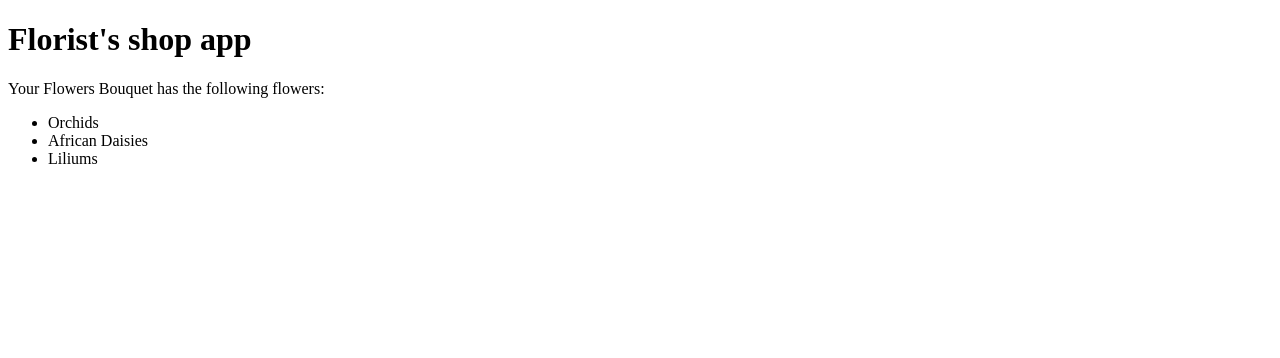
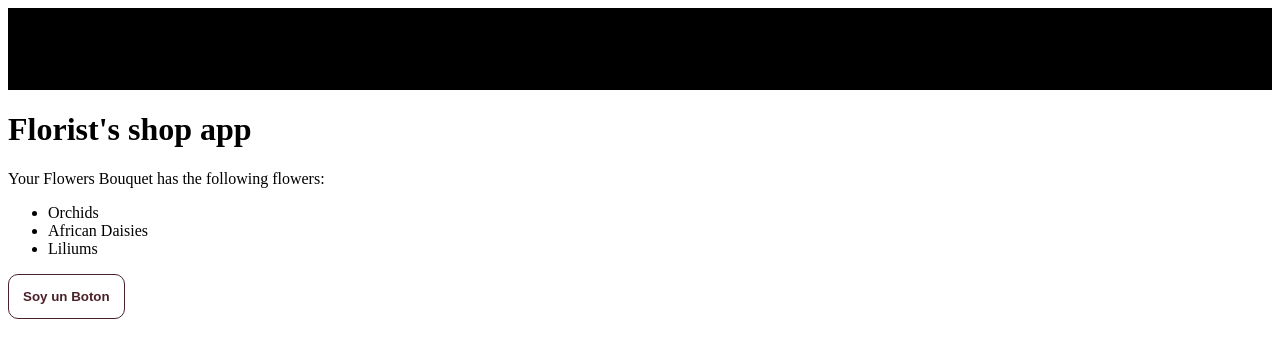
Before and after one commit to BarbDMC/TS-react, a React app: page / in a window 1280 px wide. Shown: the top 358 px of the page. Built offline with nearby package versions, Linux system fonts and the light colour scheme.

Commit message:
Extends button component and create uiTemplate HOC

```diff
--- /dev/null
+++ b/src/components/FlowersBouquet/CustomButton/CustomButton.tsx
@@ -0,0 +1,52 @@
+import React from "react";
+import { containedButtonStyle, outlinedButtonStyle, textOnlyButtonStyle } from "./styles";
+
+import { colors as CssColors } from '../../../theme/colors/colors'
+
+type Colors = 'primary' | 'secondary' | 'warning';
+
+interface ButonProps {
+  title: string
+  color?: Colors;
+  buttonClass?: 'outlined' | 'text-only' | 'contained';
+  handleClick?: () => void;
+}
+
+
+const ContainedButton: React.FC<Partial<ButonProps>> = ({ title = '', color = 'primary', handleClick = () => { } }) => (
+  <button onClick={ handleClick }
+    style={ { ...containedButtonStyle, backgroundColor: CssColors[color] } }
+  >
+    { title }
+  </button>
+)
+
+const OutlinedButton: React.FC<Partial<ButonProps>> = ({ title = '', color = 'primary', handleClick = () => { } }) => (
+  <button onClick={ handleClick }
+    style={ { ...outlinedButtonStyle, color: CssColors[color], borderColor: CssColors[color] } }
+  >
+    { title }
+  </button>
+)
+
+const TextOnlyButton: React.FC<Partial<ButonProps>> = ({ title = '', color = 'primary', handleClick = () => { } }) => (
+  <button onClick={ handleClick }
+    style={ { ...textOnlyButtonStyle, backgroundColor: CssColors[color] } }
+  >
+    { title }
+  </button>
+)
+
+const CustomButton: React.FC<ButonProps> = ({ title = '', color = 'primary', buttonClass = 'contained', handleClick = () => { } }) => {
+
+  const buttonStyle = {
+    contained: <ContainedButton title={ title } color={ color } handleClick={ handleClick } />,
+    outlined: <OutlinedButton title={ title } color={ color } handleClick={ handleClick } />,
+    "text-only": <TextOnlyButton title={ title } color={ color } handleClick={ handleClick } />
+  }
+
+  return buttonStyle[buttonClass];
+
+}
+
+export default CustomButton;
--- /dev/null
+++ b/src/components/FlowersBouquet/CustomButton/styles.ts
@@ -0,0 +1,28 @@
+import { CSSProperties } from "react";
+
+export const containedButtonStyle: CSSProperties = {
+
+    color: '#fff',
+    border: 'none',
+    borderRadius: '10px',
+    padding: '14px'
+
+}
+
+export const outlinedButtonStyle: CSSProperties = {
+
+    border: '1px solid',
+    borderRadius: '10px',
+    padding: '14px',
+    fontWeight: 'bold',
+    backgroundColor: '#fff'
+}
+
+export const textOnlyButtonStyle: CSSProperties = {
+
+    color: '#fff',
+    border: 'none',
+    borderRadius: '10px',
+    padding: '14px'
+
+}
--- a/src/components/FlowersBouquet/Flowers.tsx
+++ b/src/components/FlowersBouquet/Flowers.tsx
@@ -1,17 +1,32 @@
 import React from 'react'
+import CustomButton from './CustomButton/CustomButton';
 
-type AppProps = { flowers: string [] };
+type AppProps = { flowers: string[] };
 
 const Flowers = ({ flowers }: AppProps) => {
+
+  const handleClick = () => {
+
+    console.log('Handle click');
+
+
+  }
+
   return (
     <>
       <ul>
         {
           flowers.map((flower) => (
-          <li key={flower}>{flower}</li>
+            <li key={ flower }>{ flower }</li>
           ))
         }
       </ul>
+
+      <CustomButton
+        title='Soy un Boton'
+        handleClick={ handleClick }
+        buttonClass='outlined'
+      />
     </>
   )
 }
--- a/src/components/FlowersBouquet/FlowersBouquet.tsx
+++ b/src/components/FlowersBouquet/FlowersBouquet.tsx
@@ -1,11 +1,13 @@
 import React from 'react'
 import Flowers from './Flowers'
+
+
 
 const FlowersBouquet = () => {
   return (
     <div>
-        Your Flowers Bouquet has the following flowers:
-        <Flowers flowers={['Orchids', 'African Daisies', 'Liliums']} />
+      Your Flowers Bouquet has the following flowers:
+      <Flowers flowers={ ['Orchids', 'African Daisies', 'Liliums'] } />
     </div>
   )
 }
--- /dev/null
+++ b/src/components/ui/UiTemplate.tsx
@@ -0,0 +1,12 @@
+import React, { Children, FC, PropsWithChildren } from 'react'
+
+export const UiTemplate: FC<PropsWithChildren> = ({ children }) => {
+    return (
+        <main>
+            <div style={ { background: '#000', padding: '16px', display: 'flex' } }>
+                <p>login</p>
+            </div>
+            { children }
+        </main>
+    )
+}
--- a/src/index.tsx
+++ b/src/index.tsx
@@ -2,13 +2,14 @@ import './index.css';
 import React from 'react';
 import { createRoot } from 'react-dom/client';
 import FlowersBouquet from './components/FlowersBouquet/FlowersBouquet';
+import { UiTemplate } from './components/ui/UiTemplate';
 
 const Index = () => {
   return (
-    <div>
+    <UiTemplate>
       <h1>Florist's shop app</h1>
       <FlowersBouquet />
-    </div>
+    </UiTemplate>
 
   )
 }
--- /dev/null
+++ b/src/theme/colors/colors.ts
@@ -0,0 +1,5 @@
+export const colors = {
+    primary: '#4a2129',
+    secondary: '#d9cc3b',
+    warning: '#6dd93b',
+}
--- /dev/null
+++ b/src/theme/theme.ts
@@ -0,0 +1 @@
+export * from './colors/colors';
```
Also changed, not shown: src/components/FlowersBouquet/CustomButton.tsx (deleted, +0 -18 lines), src/theme/colors/colors.css (added), src/theme/theme.css (added). Lines whose indentation alone changed are shown as unchanged.
